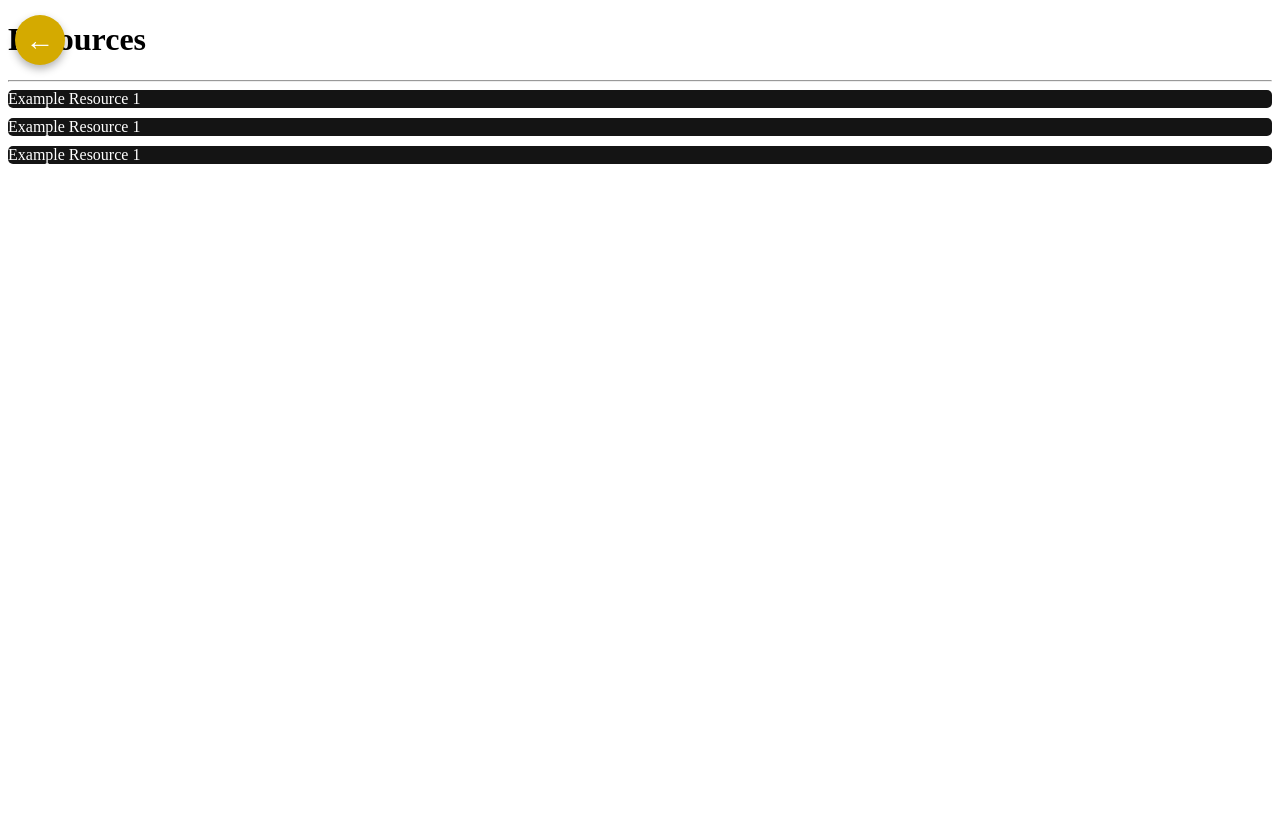
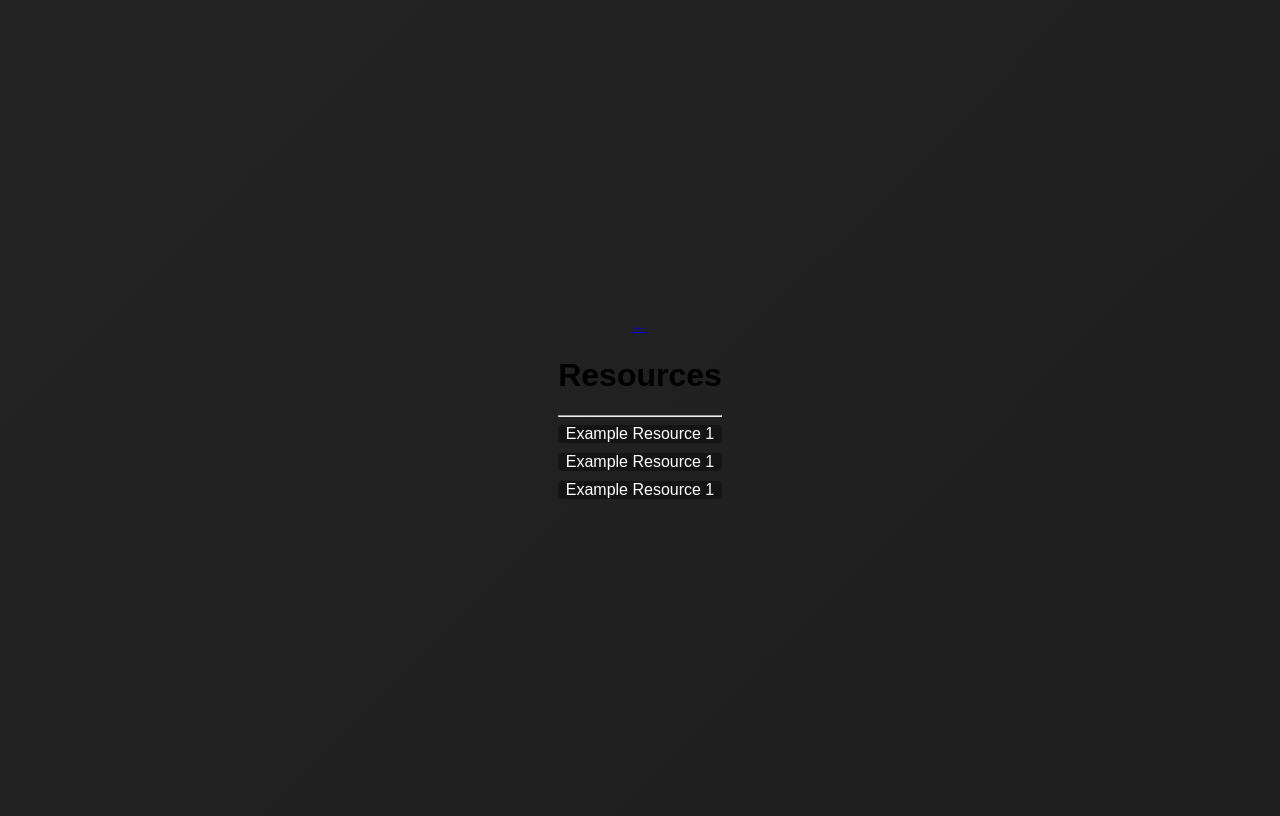
Before and after one commit to Holedroppersgithubacc2/Blazern, a Flask app: page /resources in a window 1280 px wide. Before the commit the page ends 164 px from the top, so only its background shows below. Run offline with Flask 3, Linux system fonts and the light colour scheme; some libraries are stand-ins or nearby versions.

Commit message:
Refactor CSS: Remove home button styles and add body styles
Removed the home button styles and added body styles with a gradient background and animation.

```diff
--- a/static/resources.css
+++ b/static/resources.css
@@ -22,22 +22,21 @@
     color: white;
 }
 
-  .home-button {
-  position: absolute;
-  top: 15px;
-  left: 15px;
-  width: 50px;
-  height: 50px;
-  background-color: #d4aa00;
-  color: #FFFFFF;
-  font-size: 1.8em;
-  border-radius: 50%;
-  font-weight: 700;
+body {
+  min-height: 100vh;
+  display: flex;
+  flex-direction: column;
+  align-items: center;
+  justify-content: center;
+  font-family: 'Poppins', sans-serif;
+  background: linear-gradient(-45deg, #1a1a1a, #222222, #2d2d2d, #282828);
+  background-size: 400% 400%;
+  animation: gradientFlow 15s ease infinite;
   text-align: center;
-  text-decoration: none;
-  line-height: 50px;
-  box-shadow: 0 4px 8px rgba(0,0,0,0.3);
-  transition: transform 0.2s ease, background-color 0.2s ease;
-  z-index: 1000;
-  display: inline-block;
 }
+
+@keyframes gradientFlow {
+  0% { background-position: 0% 50%; }
+  50% { background-position: 100% 50%; }
+  100% { background-position: 0% 50%; }
+}
```
